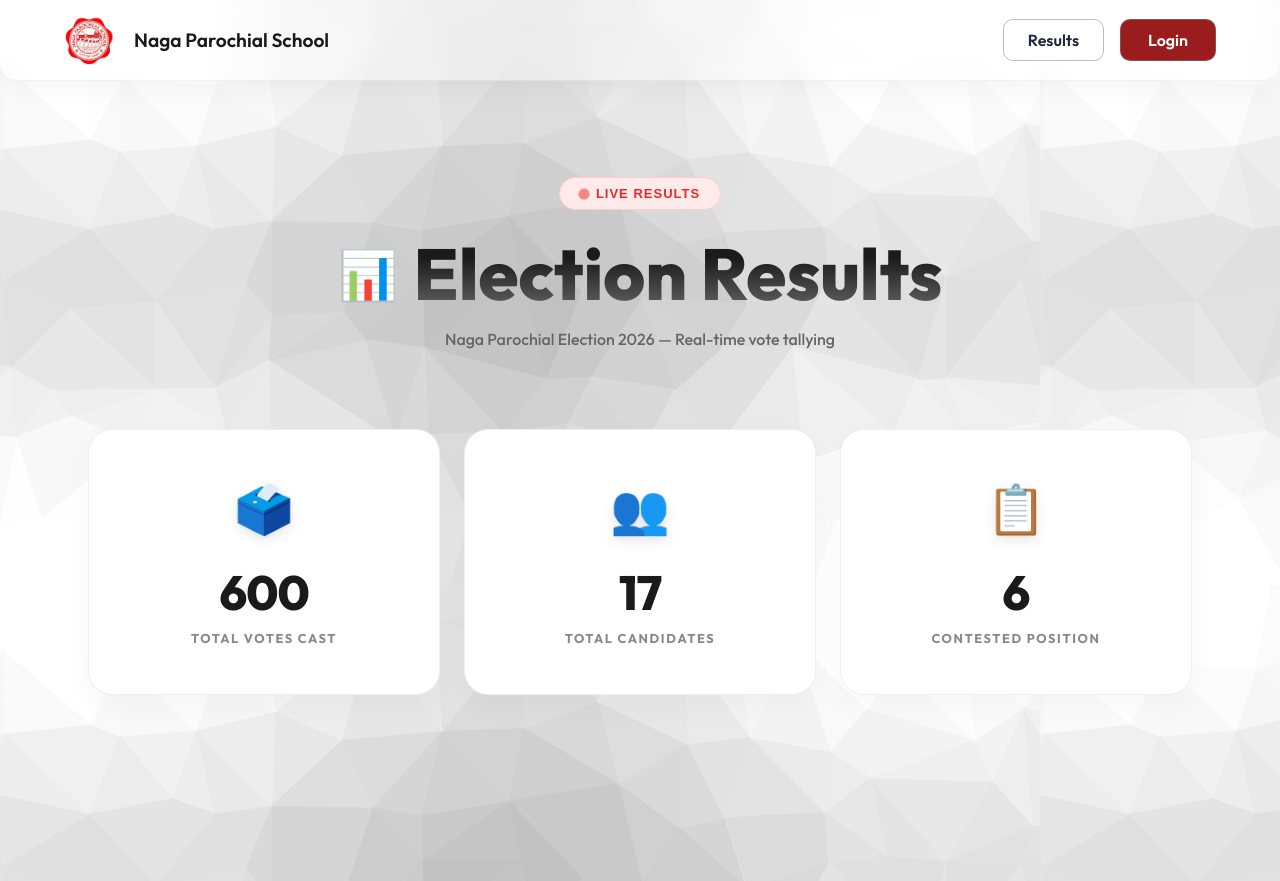
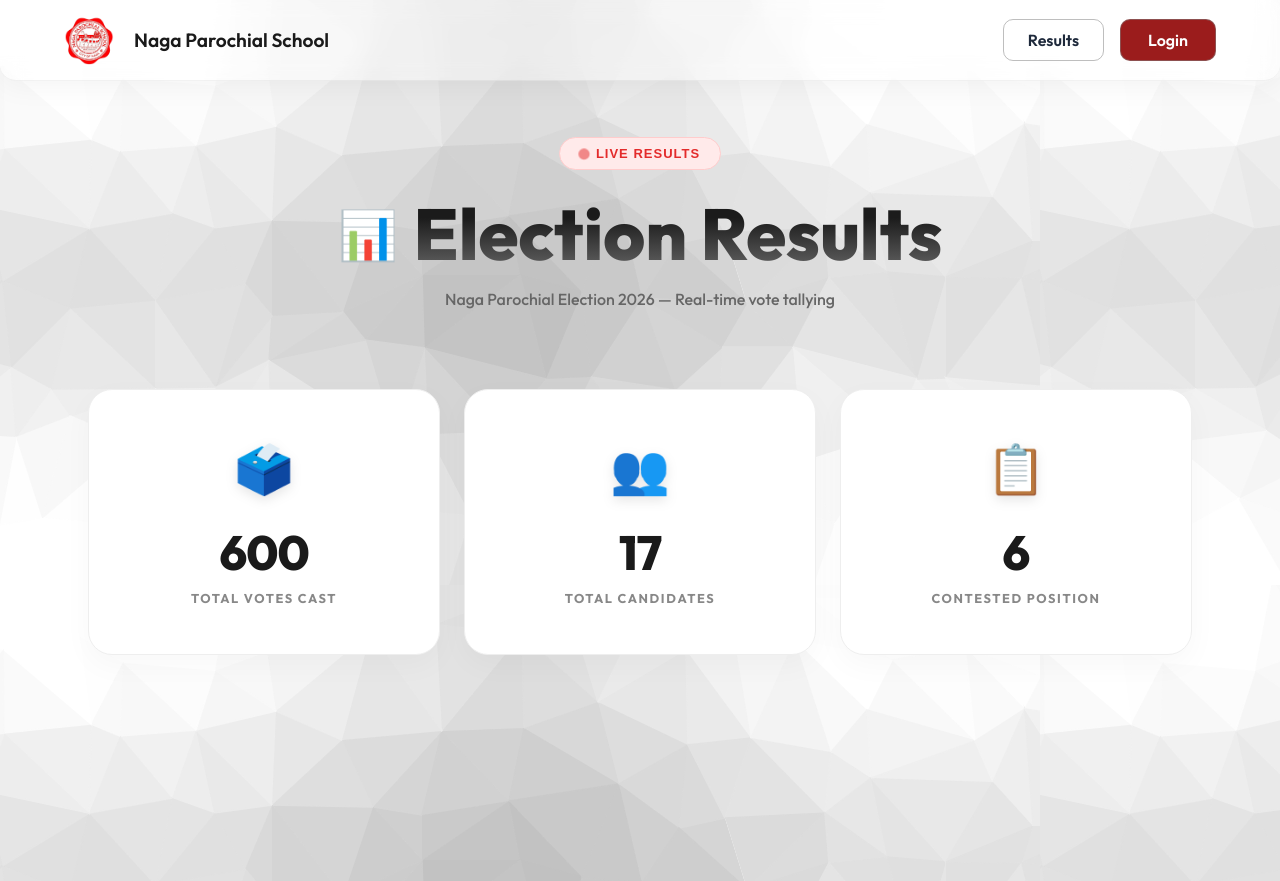
Before and after one commit to IKelly00/Naga-Parochial-Voting-System, a React (Vite) app in the folder frontend/: page /Naga-Parochial-Voting-System/results in a window 1280 px wide. Built offline with nearby package versions, Linux system fonts and the light colour scheme.

Commit message:
Some Fixes

```diff
--- a/frontend/src/Components/Result/Result.module.css
+++ b/frontend/src/Components/Result/Result.module.css
@@ -15,7 +15,7 @@
   display: flex;
   align-items: center;
   flex-direction: column;
-  margin-top: 6rem;
+  margin-top: 3.5rem;
   padding: 0 1rem;
 }
 
@@ -87,8 +87,6 @@
   animation: fadeIn 0.8s ease forwards;
   animation-delay: 0.3s;
 }
-
-/* Stats Cards Section */
 
 .cardContent {
   display: flex;
@@ -184,8 +182,6 @@
   }
 }
 
-/* Responsive Overrides */
-
 @media (max-width: 768px) {
   .topContent {
     margin-top: 4rem;
```
Also changed, not shown: frontend/src/Components/Main/Main.module.css (+0 -11 lines).
